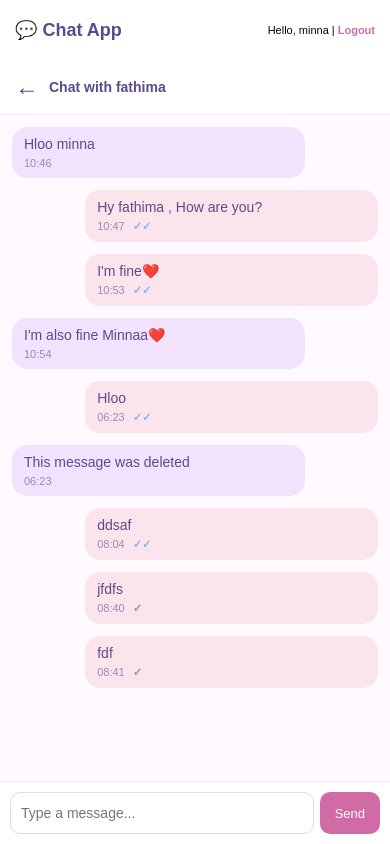
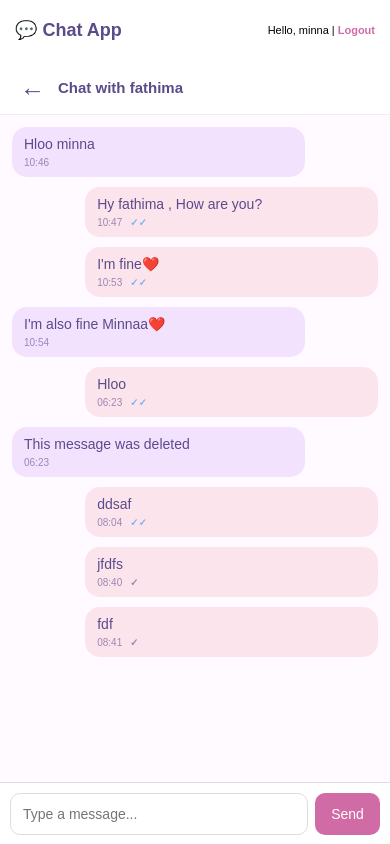
Before and after one commit to PyMinna/Django-Chat-App, a Django app: page /chat/?user=2 in a window 390 px wide. Run offline with Django 5.2, Linux system fonts and the light colour scheme; a user stored in the database is signed in; data comes from the database, SQL or seed files in the repository; both versions use the stored data as it was after the commit.

Commit message:
again input box2

```diff
--- a/templates/chat/chat_room.html
+++ b/templates/chat/chat_room.html
@@ -224,93 +224,6 @@
         }
 
 
-        /* Mobile Responsive Design */
-
-        @media (max-width: 768px) {
-
-            .navbar {
-                padding: 12px 15px;
-            }
-
-            .navbar h2 {
-                font-size: 20px;
-            }
-
-            .navbar div {
-                font-size: 12px;
-            }
-
-            .container {
-                width: 100%;
-                height: calc(100vh - 70px);
-                margin: 0;
-                border-radius: 0;
-                box-shadow: none;
-            }
-
-            .users {
-                width: 32%;
-                padding: 10px;
-            }
-
-            .users h3 {
-                font-size: 16px;
-            }
-
-            .user {
-                padding: 10px 7px;
-                font-size: 13px;
-            }
-
-            .chat {
-                width: 68%;
-            }
-
-            .chat-header {
-                padding: 15px 10px;
-                font-size: 14px;
-            }
-
-            .messages {
-                padding: 12px 8px;
-            }
-
-            .message {
-                max-width: 85%;
-                padding: 9px 12px;
-                font-size: 13px;
-            }
-
-            .input-area {
-                padding: 10px;
-                gap: 6px;
-            }
-
-            .input-area input {
-                padding: 10px;
-                font-size: 13px;
-            }
-
-            .input-area button {
-                padding: 10px 14px;
-                font-size: 13px;
-            }
-
-            .empty {
-                margin-top: 150px;
-                padding: 10px;
-            }
-
-            .empty h2 {
-                font-size: 20px;
-            }
-
-            .empty p {
-                font-size: 13px;
-            }
-        }
-
-
         .back-btn {
             display: none;
             text-decoration: none;
@@ -320,148 +233,6 @@
         }
 
 
-        /* Mobile Chat Layout */
-
-        @media (max-width: 768px) {
-
-            body {
-                overflow: hidden;
-            }
-
-            .navbar {
-                height: 60px;
-                padding: 10px 15px;
-            }
-
-            .navbar h2 {
-                font-size: 18px;
-            }
-
-            .navbar div {
-                font-size: 11px;
-            }
-
-            .container {
-                width: 100%;
-                height: calc(100vh - 60px);
-                margin: 0;
-                border-radius: 0;
-                box-shadow: none;
-            }
-
-            .users {
-                width: 100%;
-                border-right: none;
-                padding: 15px;
-            }
-
-            .chat {
-                display: none;
-                width: 100%;
-            }
-
-            /* When a user is selected */
-
-            .container.chat-open .users {
-                display: none;
-            }
-
-            .container.chat-open .chat {
-                display: flex;
-                width: 100%;
-            }
-
-            .container.chat-open .back-btn {
-                display: inline-block;
-            }
-
-            .chat-header {
-                height: 55px;
-                padding: 10px 15px;
-                display: flex;
-                align-items: center;
-            }
-
-            .messages {
-                padding: 12px;
-            }
-
-            .message {
-                max-width: 80%;
-                font-size: 14px;
-                padding: 9px 12px;
-            }
-
-            .input-area {
-                padding: 10px;
-                padding-bottom: 12px;
-            }
-
-            .input-area input {
-                min-width: 0;
-                font-size: 14px;
-            }
-
-            .input-area button {
-                padding: 10px 15px;
-            }
-
-            .delete-menu button {
-                width: 150px;
-            }
-
-        }
-
-        @media (max-width: 768px) {
-
-            .container.chat-open {
-                position: relative;
-                height: calc(100vh - 60px);
-            }
-
-            .container.chat-open .chat {
-                display: flex;
-                flex-direction: column;
-                width: 100%;
-                height: 100%;
-                position: relative;
-            }
-
-            .container.chat-open .messages {
-                flex: 1;
-                min-height: 0;
-                overflow-y: auto;
-                padding-bottom: 80px;
-            }
-
-            .container.chat-open .input-area {
-                position: absolute;
-                left: 0;
-                bottom: 0;
-                width: 100%;
-                display: flex;
-                gap: 6px;
-                padding: 10px;
-                background: white;
-                border-top: 1px solid #eee;
-                z-index: 50;
-            }
-
-            .container.chat-open .input-area input {
-                flex: 1;
-                min-width: 0;
-                height: 42px;
-                padding: 10px;
-                font-size: 14px;
-            }
-
-            .container.chat-open .input-area button {
-                display: block;
-                flex-shrink: 0;
-                height: 42px;
-                padding: 0 15px;
-            }
-        }
 
         .reply-preview {
             display: none;
@@ -584,37 +355,288 @@
             background: #e8d4f5;
         }
 
+
+        /* =====================================
+   MOBILE VIEW
+   ===================================== */
+
         @media (max-width: 768px) {
 
+            html,
+            body {
+                width: 100%;
+                height: 100%;
+                margin: 0;
+                padding: 0;
+                overflow: hidden;
+            }
+
+            /* Navbar */
+            .navbar {
+                width: 100%;
+                height: 60px;
+                padding: 10px 15px;
+                box-sizing: border-box;
+            }
+
+            .navbar h2 {
+                font-size: 18px;
+                margin: 0;
+            }
+
+            .navbar div {
+                font-size: 11px;
+            }
+
+            /* Main container */
+            .container {
+                width: 100%;
+                height: calc(100vh - 60px);
+                margin: 0;
+                border-radius: 0;
+                box-shadow: none;
+                display: flex;
+                position: relative;
+                overflow: hidden;
+            }
+
+            /* =========================
+       USER LIST
+       ========================= */
+
+            .users {
+                width: 100%;
+                height: 100%;
+                box-sizing: border-box;
+                padding: 15px;
+                border-right: none;
+                overflow-y: auto;
+                flex-shrink: 0;
+            }
+
+            .users h3 {
+                font-size: 18px;
+                margin-bottom: 15px;
+            }
+
+            .user {
+                width: 100%;
+                min-height: 55px;
+                box-sizing: border-box;
+                padding: 8px;
+                display: flex;
+                align-items: center;
+                position: relative;
+            }
+
+            .user-link {
+                flex: 1;
+                min-width: 0;
+                padding: 10px;
+                font-size: 14px;
+                display: flex;
+                align-items: center;
+                justify-content: space-between;
+            }
+
+            .user-menu-btn {
+                width: 40px;
+                height: 40px;
+                padding: 0;
+                font-size: 22px;
+                flex-shrink: 0;
+            }
+
             .user-menu {
+                position: absolute;
                 right: 5px;
-                top: 40px;
+                top: 48px;
+                z-index: 1000;
                 min-width: 160px;
             }
 
             .user-menu button {
                 width: 100%;
-                padding: 12px;
-                font-size: 14px;
-                text-align: left;
+                padding: 10px;
+                font-size: 13px;
             }
 
-            .user-menu-btn {
-                font-size: 24px;
-                padding: 8px 12px;
+            /* =========================
+       CHAT
+       ========================= */
+
+            .chat {
+                display: none;
+                width: 100%;
+                height: 100%;
+                min-width: 0;
+                flex-direction: column;
+                position: relative;
+                overflow: hidden;
+                background: white;
             }
 
-            .reply-btn {
-                padding: 6px 10px;
-                font-size: 11px;
+            /* When chat is opened */
+            .container.chat-open .users {
+                display: none;
             }
 
-            .reply-preview {
-                padding: 8px 12px;
+            .container.chat-open .chat {
+                display: flex;
+                width: 100%;
+                height: 100%;
             }
 
-            .reply-preview p {
-                max-width: 220px;
+            /* =========================
+       CHAT HEADER
+       ========================= */
+
+            .chat-header {
+                width: 100%;
+                height: 55px;
+                min-height: 55px;
+                box-sizing: border-box;
+                padding: 10px 15px;
+                display: flex;
+                align-items: center;
+                flex-shrink: 0;
+                font-size: 15px;
+            }
+
+            .back-btn {
+                display: inline-flex;
+                align-items: center;
+                justify-content: center;
+                width: 35px;
+                height: 35px;
+                margin-right: 8px;
+                font-size: 25px;
+            }
+
+            /* =========================
+       MESSAGES
+       ========================= */
+
+            .messages {
+                width: 100%;
+                flex: 1;
+                min-height: 0;
+                box-sizing: border-box;
+                padding: 12px;
+                padding-bottom: 150px;
+                overflow-y: auto;
+                overflow-x: hidden;
+            }
+
+            .message {
+                max-width: 80%;
+                padding: 9px 12px;
+                margin-bottom: 10px;
+                font-size: 14px;
+                word-wrap: break-word;
+                overflow-wrap: break-word;
+            }
+
+            .message-content {
+                max-width: 100%;
+                word-break: break-word;
+            }
+
+            .time {
+                font-size: 10px;
+            }
+
+            /* =========================
+       REPLY PREVIEW
+       ========================= */
+
+            .container.chat-open .reply-preview {
+                position: fixed;
+                left: 0;
+                bottom: 62px;
+                width: 100%;
+                box-sizing: border-box;
+                z-index: 90;
+                padding: 8px 12px;
+                background: white;
+            }
+
+            /* =========================
+       MESSAGE INPUT
+       ========================= */
+
+            .container.chat-open .input-area {
+                position: fixed;
+                left: 0;
+                bottom: 0;
+                width: 100%;
+                height: 62px;
+                box-sizing: border-box;
+
+                display: flex;
+                align-items: center;
+
+                gap: 7px;
+                padding: 10px;
+
+                background: white;
+                border-top: 1px solid #ddd;
+
+                z-index: 100;
+            }
+
+            .container.chat-open .input-area input {
+                flex: 1;
+                width: auto;
+                min-width: 0;
+                height: 42px;
+                box-sizing: border-box;
+                padding: 10px 12px;
+                font-size: 14px;
+            }
+
+            .container.chat-open .input-area button {
+                display: block;
+                width: auto;
+                min-width: 65px;
+                height: 42px;
+                flex-shrink: 0;
+                padding: 0 14px;
+                font-size: 14px;
+            }
+
+            /* =========================
+       MESSAGE DELETE MENU
+       ========================= */
+
+            .delete-menu {
+                z-index: 200;
+            }
+
+            .delete-menu button {
+                width: 150px;
+                padding: 10px;
+                font-size: 13px;
+            }
+
+            /* =========================
+       EMPTY SCREEN
+       ========================= */
+
+            .empty {
+                width: 100%;
+                box-sizing: border-box;
+                margin-top: 120px;
+                padding: 20px;
+                text-align: center;
+            }
+
+            .empty h2 {
+                font-size: 20px;
+            }
+
+            .empty p {
+                font-size: 13px;
             }
         }
     </style>
@@ -632,6 +654,9 @@
     </div>
 
     <div class="container {% if selected_user %}chat-open{% endif %}">
+        <form style="display:none;">
+            {% csrf_token %}
+        </form>
         <div class="users">
             <h3>Users</h3>
 
@@ -657,7 +682,8 @@
                 <div class="user-menu" id="user-menu-{{ user.id }}">
 
 
-                    <button type="button" class="danger-btn delete-user-btn" data-user-id="{{ user.id }}">
+                    <button type="button" class="danger-btn delete-user-btn" data-user-id="{{ user.id }}"
+                        onclick="deleteUserPermanently(this.dataset.userId)">
                         Delete permanently
                     </button>
 
@@ -1023,44 +1049,6 @@
             document.getElementById("replyText").textContent = "";
         }
 
-        function showUserMenu(event, userId) {
-            event.preventDefault();
-            event.stopPropagation();
-
-            const menu = document.getElementById("user-menu-" + userId);
-
-            // Close other menus
-            document.querySelectorAll(".user-menu").forEach(function (item) {
-                item.classList.remove("show");
-            });
-
-            menu.classList.toggle("show");
-        }
-
-
-        function removeUser(userId) {
-            if (!confirm("Remove this user from your chats?")) {
-                return;
-            }
-
-            const csrfToken = document.querySelector(
-                '[name=csrfmiddlewaretoken]'
-            ).value;
-
-            fetch(`/chat/remove-user/${userId}/`, {
-                method: "POST",
-                headers: {
-                    "X-CSRFToken": csrfToken
-                }
-            })
-                .then(response => response.json())
-                .then(data => {
-                    if (data.success) {
-                        location.reload();
-                    }
-                });
-        }
-
 
 
         function deleteUserPermanently(userId) {
@@ -1107,8 +1095,66 @@
 
 
     </script>
+    {% endif %}
 
-    {% endif %}
+    <script>
+        function showUserMenu(event, userId) {
+            event.preventDefault();
+            event.stopPropagation();
+
+            document.querySelectorAll(".user-menu").forEach(function (menu) {
+                menu.classList.remove("show");
+            });
+
+            const menu = document.getElementById("user-menu-" + userId);
+
+            if (menu) {
+                menu.classList.add("show");
+            }
+        }
+
+        function deleteUserPermanently(userId) {
+            const confirmDelete = confirm(
+                "Are you sure? This will permanently delete the user and all their messages."
+            );
+
+            if (!confirmDelete) {
+                return;
+            }
+
+            const csrfToken = document.querySelector(
+                '[name=csrfmiddlewaretoken]'
+            ).value;
+
+            fetch(`/chat/delete-user-permanently/${userId}/`, {
+                method: "POST",
+                headers: {
+                    "X-CSRFToken": csrfToken
+                }
+            })
+                .then(response => response.json())
+                .then(data => {
+                    if (data.success) {
+                        alert("User deleted permanently.");
+                        location.reload();
+                    } else {
+                        alert(data.error);
+                    }
+                });
+        }
+
+    document.addEventListener("click", function () {
+    document.querySelectorAll(".user-menu").forEach(function (menu) {
+    menu.classList.remove("show");
+    });
+    });
+
+    document.querySelectorAll(".user-menu").forEach(function (menu) {
+    menu.addEventListener("click", function (event) {
+    event.stopPropagation();
+    });
+    });
+    </script>
 
 </body>
 
```
Also changed, not shown: db.sqlite3.
